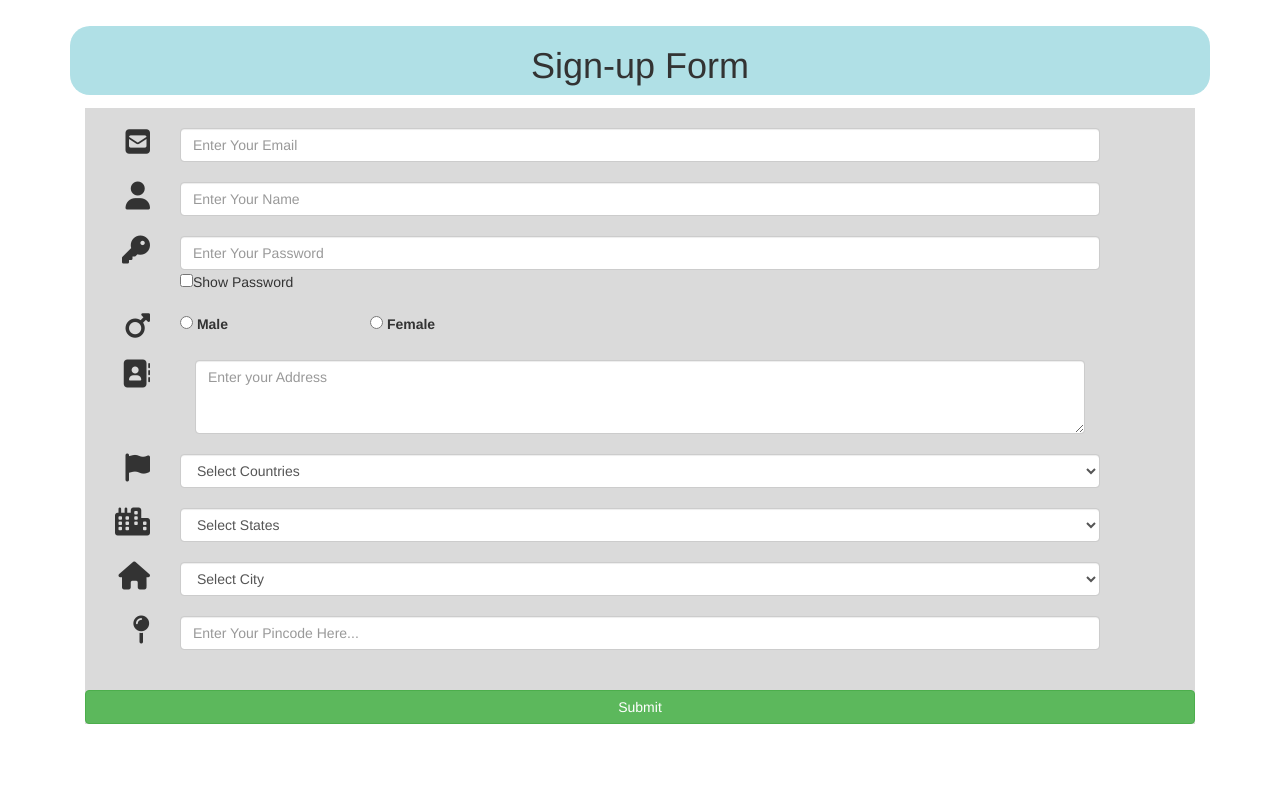
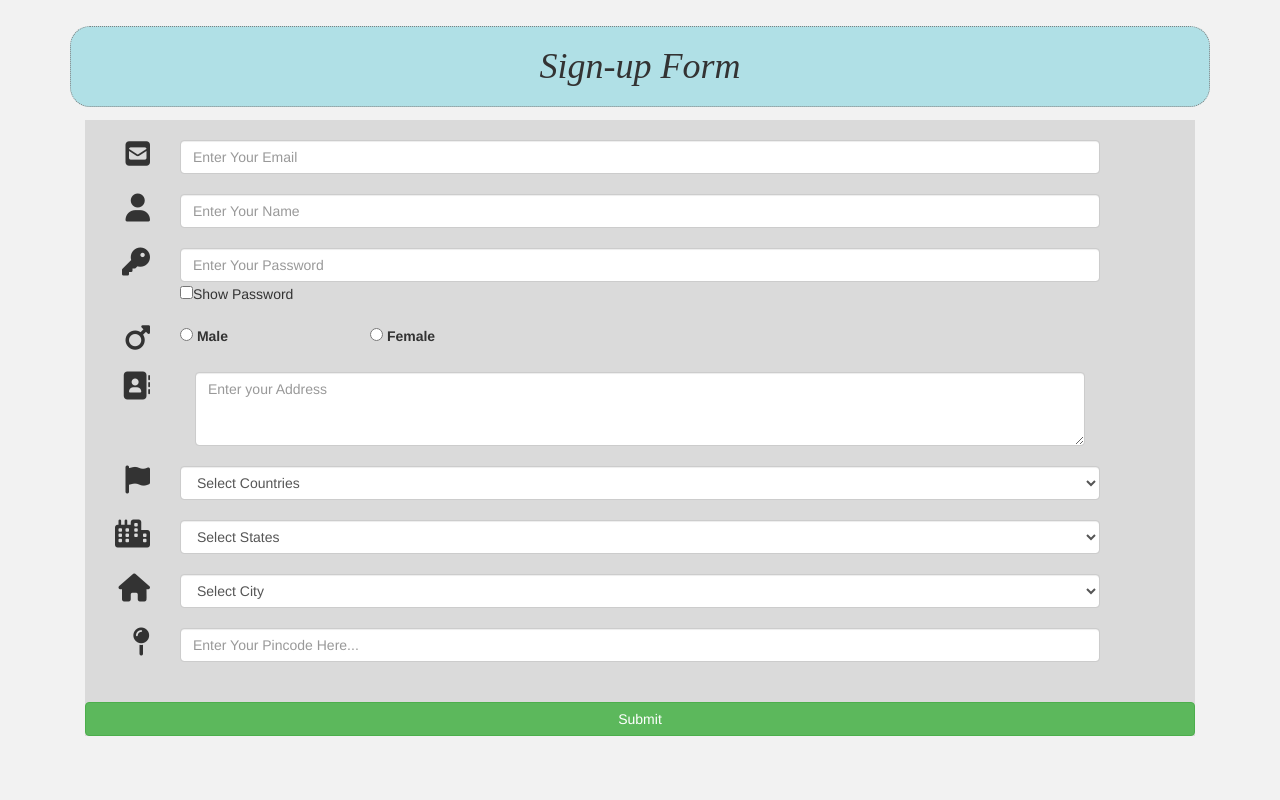
Before and after one commit to Dj-777/signup-form, a PHP site: page /signup/registration.php in a window 1280 px wide. Run offline with PHP 8.4, Linux system fonts and the light colour scheme; some libraries are stand-ins or nearby versions.

Commit message:
css/header.css is updated

```diff
--- a/css/header.css
+++ b/css/header.css
@@ -1,11 +1,16 @@
-body{
-	background-color:#F2F2F2;
+html,body {
+  background-color: #f2f2f2 !important;
 }
 h1 {
+	margin-bottom:20px !important;
     text-align:center;
+	font-style: italic;
+	font-weight:bold;
+	font-family: Copperplate !important;
 }
 #containerheader {
     background-color: powderblue;
 	border-radius:20px;
 	margin-top:2%;
+	border:1px dotted gray;
 }
```
